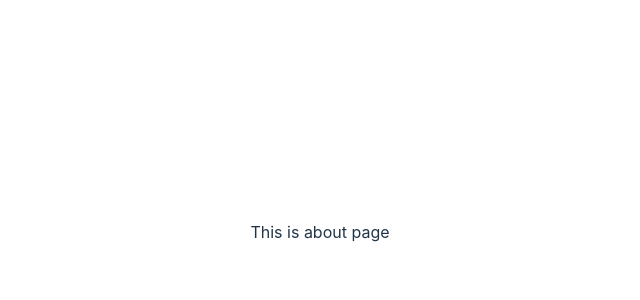
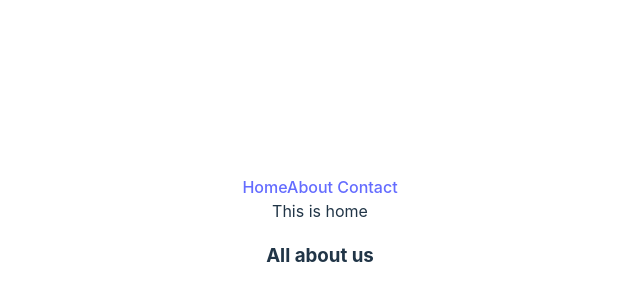
Before and after one commit to hasibprangon/intro-to-react-router, a React (Vite) app: page /about in a window 1280 px wide. Shown: the part 168-468 px from the top of the page, without its empty margins (320-960 px from the left). Built offline with nearby package versions, Linux system fonts and the light colour scheme.

Commit message:
nested route

```diff
--- /dev/null
+++ b/src/components/about/About.jsx
@@ -0,0 +1,11 @@
+import React from 'react';
+
+const About = () => {
+    return (
+        <div>
+            <h3>All about us</h3>
+        </div>
+    );
+};
+
+export default About;
--- /dev/null
+++ b/src/components/contact/Contact.jsx
@@ -0,0 +1,11 @@
+import React from 'react';
+
+const Contact = () => {
+    return (
+        <div>
+            <h3>Contact ussss</h3>
+        </div>
+    );
+};
+
+export default Contact;
--- /dev/null
+++ b/src/components/header/Header.jsx
@@ -0,0 +1,13 @@
+import React from 'react';
+
+const Header = () => {
+    return (
+        <div>
+            <a href="/">Home</a>
+            <a href="about">About </a>
+            <a href="contact">Contact</a>
+        </div>
+    );
+};
+
+export default Header;
--- /dev/null
+++ b/src/components/home/Home.jsx
@@ -0,0 +1,15 @@
+import React from 'react';
+import Header from '../header/Header';
+import { Outlet } from 'react-router-dom';
+
+const Home = () => {
+    return (
+        <div>
+            <Header></Header>
+            <div>This is home</div>
+            <Outlet></Outlet>
+        </div>
+    );
+};
+
+export default Home;
```
Also changed, not shown: src/main.jsx (+29 -9 lines).
